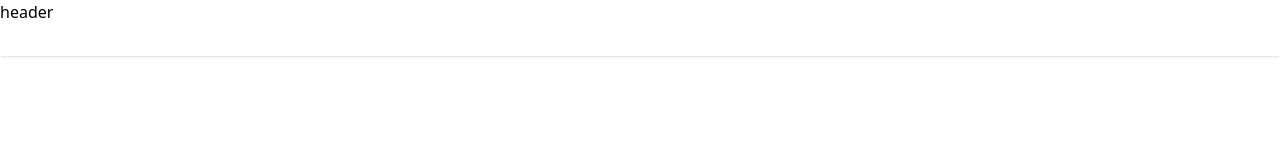
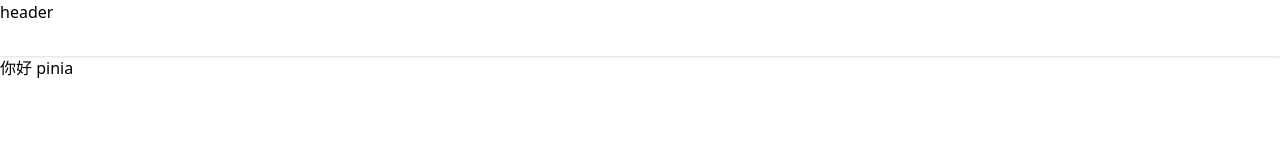
Before and after one commit to cutecat8110/element-plus-nuxt-starter, a Nuxt app: page / in a window 1280 px wide. Shown: the top 160 px of the page. Built offline with nearby package versions, Linux system fonts and the light colour scheme.

Commit message:
chore: 安裝 Pinia

```diff
--- a/nuxt.config.ts
+++ b/nuxt.config.ts
@@ -1,4 +1,8 @@
 // https://nuxt.com/docs/api/configuration/nuxt-config
 export default defineNuxtConfig({
-  modules: ['@nuxtjs/tailwindcss']
+  modules: ['@nuxtjs/tailwindcss', '@pinia/nuxt', '@pinia-plugin-persistedstate/nuxt'],
+
+  pinia: {
+    autoImports: ['defineStore']
+  }
 })
--- a/package.json
+++ b/package.json
@@ -12,12 +12,15 @@
   "devDependencies": {
     "@nuxtjs/eslint-config": "^12.0.0",
     "@nuxtjs/tailwindcss": "^6.6.6",
+    "@pinia-plugin-persistedstate/nuxt": "^1.1.1",
+    "@pinia/nuxt": "^0.4.9",
     "@types/node": "^18",
     "eslint": "^8.39.0",
     "eslint-config-prettier": "^8.8.0",
     "eslint-plugin-prettier": "^4.2.1",
     "eslint-plugin-vue": "^9.11.0",
     "nuxt": "^3.4.2",
+    "pinia": "^2.0.35",
     "prettier": "^2.8.8",
     "prettier-plugin-tailwindcss": "^0.2.7"
   }
--- a/pages/index.vue
+++ b/pages/index.vue
@@ -1,3 +1,10 @@
 <template>
-  <div></div>
+  <div>
+    {{ store.someState }}
+  </div>
 </template>
+
+<script setup>
+import { useStore } from '@/stores/hello-pinia'
+const store = useStore()
+</script>
--- /dev/null
+++ b/stores/hello-pinia.js
@@ -0,0 +1,10 @@
+export const useStore = defineStore(
+  'main',
+  () => {
+    const someState = ref('你好 pinia')
+    return { someState }
+  },
+  {
+    persist: true
+  }
+)
```
Also changed, not shown: 1 other file (tests, documents, lock files or other folders).
